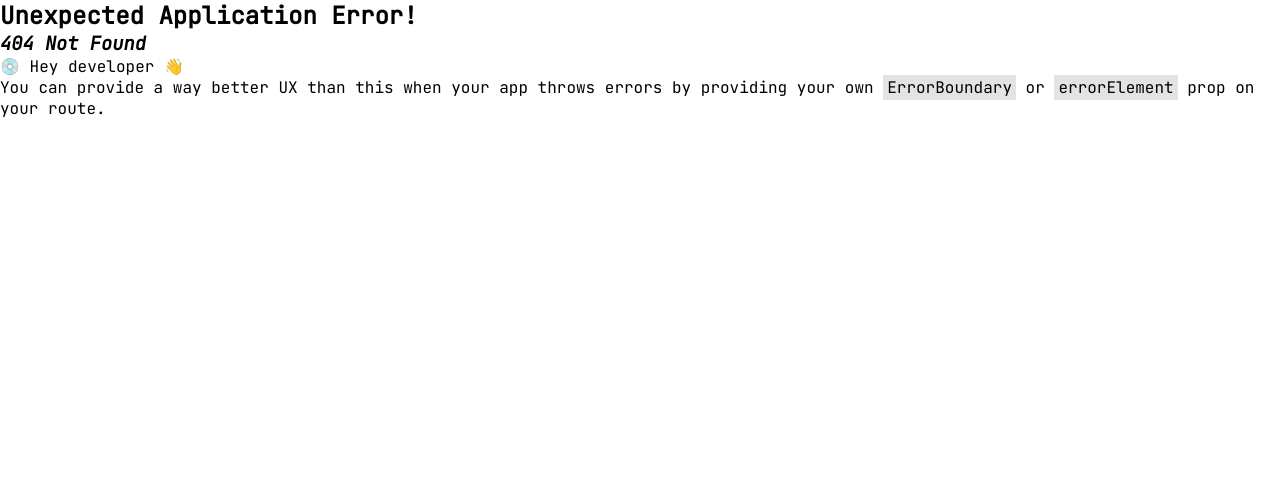
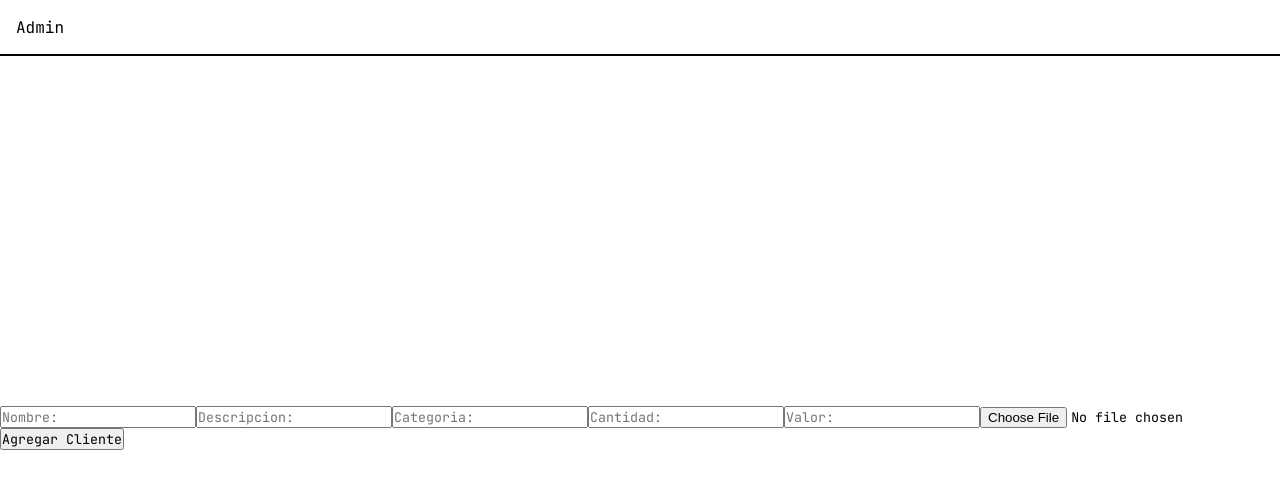
Before and after one commit to dcm323/final-web, a React (Vite) app: page /crearProducto in a window 1280 px wide. Before the commit this address had no page. Shown: the top 488 px of the page. Built offline with nearby package versions, Linux system fonts and the light colour scheme.

Commit message:
productos

```diff
--- /dev/null
+++ b/src/components/layouts/productos/CrearProductos.jsx
@@ -0,0 +1,71 @@
+import React, { useState } from 'react'
+import { useNavigate } from 'react-router-dom'
+import { database, subirImagen } from '../../../config/database.jsx'
+import { addDoc, collection } from 'firebase/firestore'
+import Header from '../../helpers/Header.jsx'
+
+const CrearProductos = () => {
+  const [cantidad, setCantidad] = useState('')
+  const [categoria, setCategoria] = useState('')
+  const [descripcion, setDescripcion] = useState('')
+  const [nombre, setNombre] = useState('')
+  const [urlImg, setUrlImg] = useState(null)
+  const [valor, setValor] = useState('')
+
+  const returnListado = useNavigate()
+
+  const agregar = async () => {
+    const url = await subirImagen(urlImg)
+    const productoColeccion = collection(database, 'productos')
+    const producto = {
+      cantidad,
+      categoria,
+      descripcion,
+      nombre,
+      url,
+      valor,
+    }
+
+    await addDoc(productoColeccion, producto)
+    returnListado('/listarProducto')
+  }
+
+  return (
+    <>
+      <Header />
+      <main>
+        <form>
+          <input
+            onChange={(e) => setNombre(e.target.value)}
+            placeholder={'Nombre: '}
+            type='text'
+          />
+          <input
+            onChange={(e) => setDescripcion(e.target.value)}
+            placeholder={'Descripcion: '}
+            type='text'
+          />
+          <input
+            onChange={(e) => setCategoria(e.target.value)}
+            placeholder={'Categoria: '}
+            type='text'
+          />
+          <input
+            onChange={(e) => setCantidad(e.target.value)}
+            placeholder={'Cantidad: '}
+            type='text'
+          />
+          <input
+            onChange={(e) => setValor(e.target.value)}
+            placeholder={'Valor: '}
+            type='text'
+          />
+          <input onChange={(e) => setUrlImg(e.target.files[0])} type='file' />
+          <input onClick={agregar} type='button' value='Agregar Cliente' />
+        </form>
+      </main>
+    </>
+  )
+}
+
+export default CrearProductos
--- /dev/null
+++ b/src/components/layouts/productos/EditarProductos.jsx
@@ -0,0 +1,81 @@
+import { doc, getDoc, updateDoc } from 'firebase/firestore'
+import React, { useEffect } from 'react'
+import { useParams } from 'react-router-dom'
+import { database } from '../../../config/database'
+import Header from '../../helpers/Header'
+
+const EditarProductos = () => {
+  const [cantidad, setCantidad] = useState('')
+  const [categoria, setCategoria] = useState('')
+  const [descripcion, setDescripcion] = useState('')
+  const [nombre, setNombre] = useState('')
+  const [valor, setValor] = useState('')
+
+  const returnListado = useNavigate()
+  const { id } = useParams()
+
+  const editar = async () => {
+    const coleccion = doc(database, 'productos', id)
+    const producto = {
+      cantidad,
+      categoria,
+      descripcion,
+      nombre,
+      valor,
+    }
+    await updateDoc(coleccion, producto)
+    returnListado('/listarProducto')
+  }
+  const productoActualizado = async (id) => {
+    const productoEdit = await getDoc(doc(database, 'productos', id))
+    setCantidad(productoEdit.data().cantidad)
+    setCategoria(productoEdit.data().categoria)
+    setDescripcion(productoEdit.data().descripcion)
+    setNombre(productoEdit.data().nombre)
+    setValor(productoEdit.data().valor)
+  }
+  useEffect(() => {
+    productoActualizado(id)
+  }, [])
+
+  return (
+    <>
+      <Header />
+      <main>
+        <section className='form-container'>
+          <form className='form'>
+            <input
+              onChange={(e) => setNombre(e.target.value)}
+              placeholder={nombre}
+              type='text'
+            />
+            <input
+              onChange={(e) => setDescripcion(e.target.value)}
+              placeholder={descripcion}
+              type='text'
+            />
+            <input
+              onChange={(e) => setCategoria(e.target.value)}
+              placeholder={categoria}
+              type='text'
+            />
+            <input
+              onChange={(e) => setCantidad(e.target.value)}
+              placeholder={cantidad}
+              type='text'
+            />
+            <input
+              onChange={(e) => setValor(e.target.value)}
+              placeholder={valor}
+              type='text'
+            />
+
+            <input onClick={editar} type='button' value={'Editar'} />
+          </form>
+        </section>
+      </main>
+    </>
+  )
+}
+
+export default EditarProductos
```
Also changed, not shown: src/App.jsx (+14 -0 lines), src/components/layouts/productos/ListarProductos.jsx (added, +56 -0 lines).
